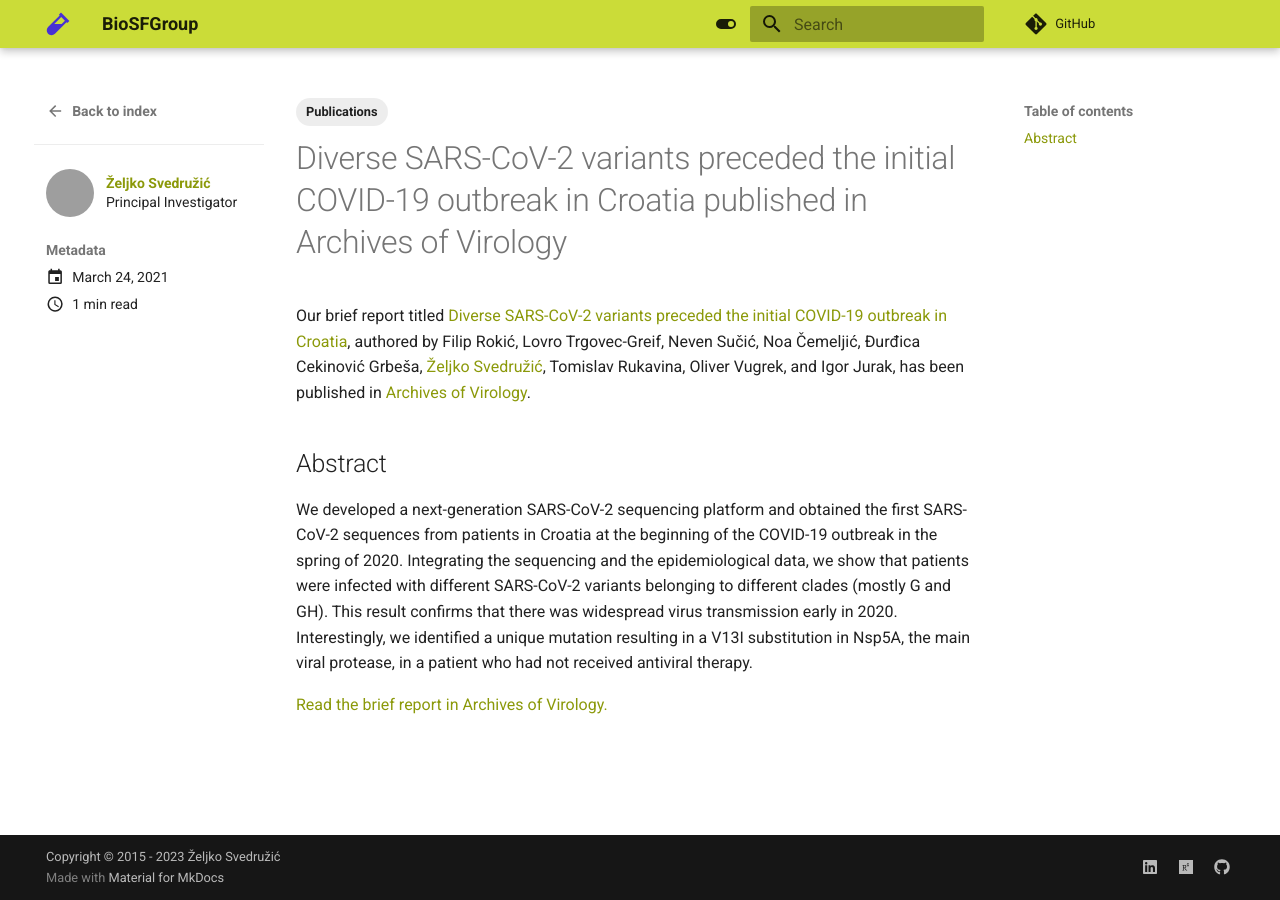
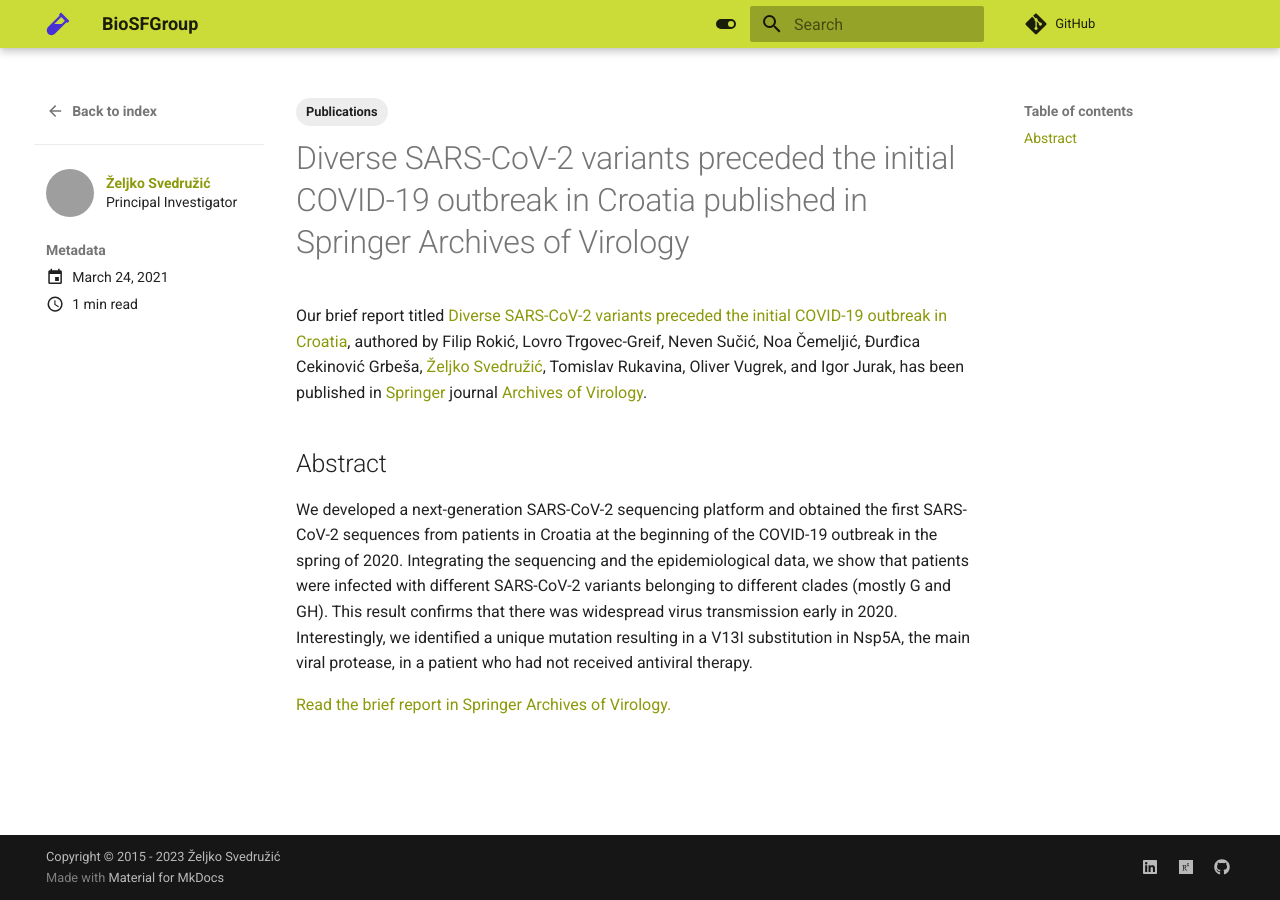
Before and after one commit to svedruziclab/svedruziclab.github.io, an MkDocs documentation site: the page built from docs/news/posts/2021-03-24-archives-of-virology.md, in a window 1280 px wide. Built offline with MkDocs 1.6.1 and Material for MkDocs 9.7.7, drawn with Linux system fonts in a browser that asks for light colours; comment, search, counter and statistics services are not loaded; grey boxes are pictures that could not be loaded.

Commit message:
Cleaned up title, link, and content inconsistencies

```diff
--- a/docs/news/posts/2021-03-24-archives-of-virology.md
+++ b/docs/news/posts/2021-03-24-archives-of-virology.md
@@ -6,9 +6,9 @@ tags:
   - Publications
 ---
 
-# Diverse SARS-CoV-2 variants preceded the initial COVID-19 outbreak in Croatia published in Archives of Virology
+# Diverse SARS-CoV-2 variants preceded the initial COVID-19 outbreak in Croatia published in Springer Archives of Virology
 
-Our brief report titled [Diverse SARS-CoV-2 variants preceded the initial COVID-19 outbreak in Croatia](https://link.springer.com/article/10.1007/s00705-021-05029-7), authored by Filip Rokić, Lovro Trgovec-Greif, Neven Sučić, Noa Čemeljić, Đurđica Cekinović Grbeša, [Željko Svedružić](../../principal-investigator.md), Tomislav Rukavina, Oliver Vugrek, and Igor Jurak, has been published in [Archives of Virology](https://www.springer.com/journal/705/).
+Our brief report titled [Diverse SARS-CoV-2 variants preceded the initial COVID-19 outbreak in Croatia](https://link.springer.com/article/10.1007/s00705-021-05029-7), authored by Filip Rokić, Lovro Trgovec-Greif, Neven Sučić, Noa Čemeljić, Đurđica Cekinović Grbeša, [Željko Svedružić](../../principal-investigator.md), Tomislav Rukavina, Oliver Vugrek, and Igor Jurak, has been published in [Springer](https://www.springer.com/) journal [Archives of Virology](https://www.springer.com/journal/705/).
 
 <!-- more -->
 
@@ -16,4 +16,4 @@ Our brief report titled [Diverse SARS-CoV-2 variants preceded the initial COVID-
 
 We developed a next-generation SARS-CoV-2 sequencing platform and obtained the first SARS-CoV-2 sequences from patients in Croatia at the beginning of the COVID-19 outbreak in the spring of 2020. Integrating the sequencing and the epidemiological data, we show that patients were infected with different SARS-CoV-2 variants belonging to different clades (mostly G and GH). This result confirms that there was widespread virus transmission early in 2020. Interestingly, we identified a unique mutation resulting in a V13I substitution in Nsp5A, the main viral protease, in a patient who had not received antiviral therapy.
 
-[Read the brief report in Archives of Virology.](https://link.springer.com/article/10.1007/s00705-021-05029-7)
+[Read the brief report in Springer Archives of Virology.](https://link.springer.com/article/10.1007/s00705-021-05029-7)
```
Also changed, not shown: docs/news/posts/2020-06-26-scientific-reports.md (+1 -1 lines), docs/news/posts/2023-01-17-ijms.md (+1 -1 lines), docs/news/posts/2023-08-30-prostaglandins-and-other-lipid-mediators.md (+2 -2 lines), docs/news/posts/2024-02-09-ijms.md (+2 -2 lines).
